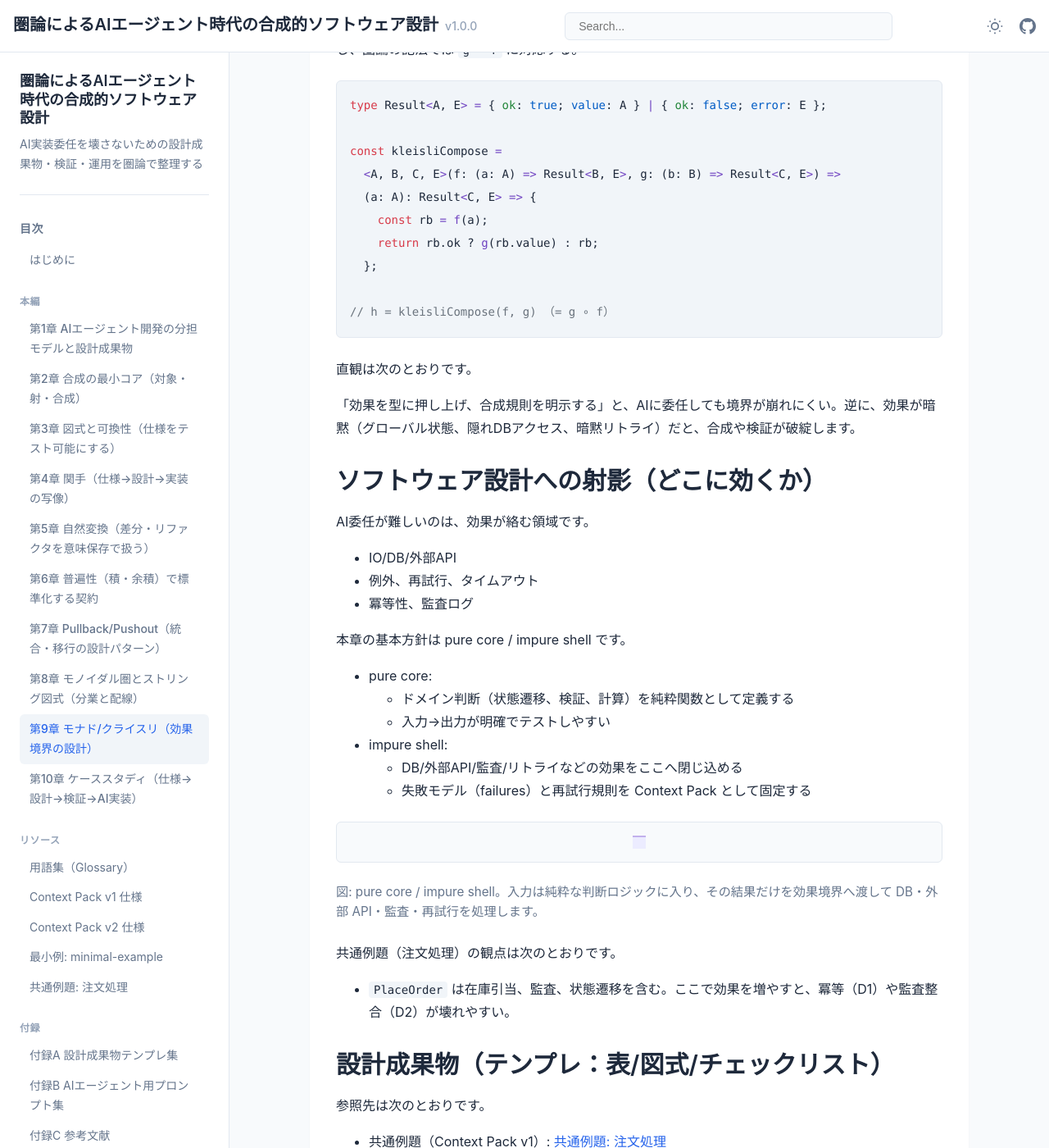
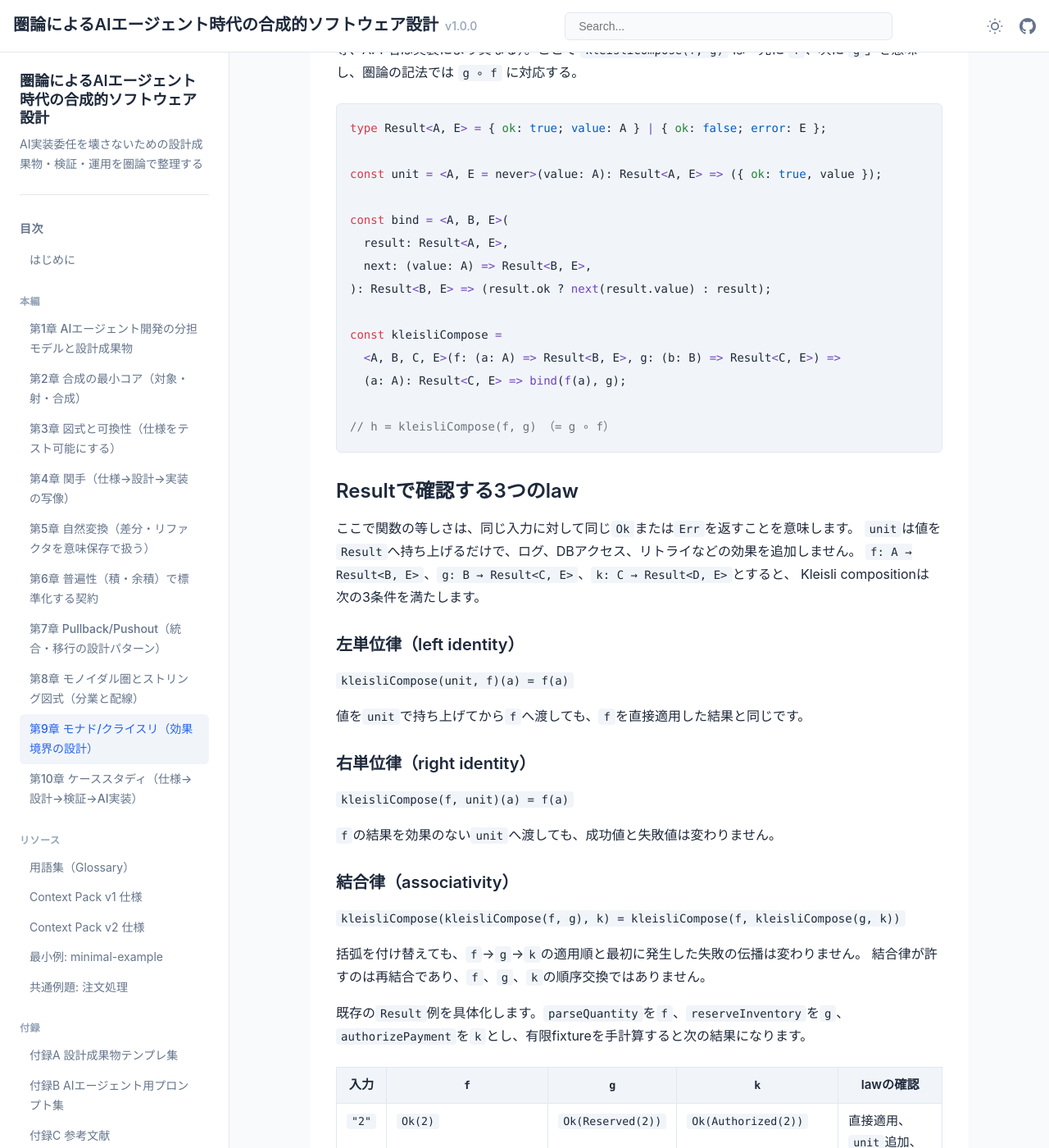
Before and after one commit to itdojp/categorical-software-design-book, a Jekyll site: the page built from chapters/chapter09/index.md, in a window 1280 px wide and 1400 px high, scrolled down 986 px. Shown: the whole window at 82% size. Built offline with Jekyll 4.4.1, drawn with Linux system fonts in a browser that asks for light colours; some of the changed text lies outside the part shown.

Commit message:
docs: define Monad laws before runtime mapping (#149)
* docs: define Monad laws before runtime mapping

* fix: harden Monad law checker comparisons

````diff
--- a/chapters/chapter09/index.md
+++ b/chapters/chapter09/index.md
@@ -23,7 +23,7 @@ chapter: chapter09
 
 ## 圏論コア（定義・直観・ミニ例）
 
-モナド（Monad）とクライスリ（Kleisli）は、効果（IO/DB/例外/リトライ等）を含む計算を合成可能にするための枠組みです。本章では、厳密な公理よりも設計上の直観を優先します。
+モナド（Monad）とクライスリ（Kleisli）は、効果（IO/DB/例外/リトライ等）を含む計算を合成可能にするための枠組みです。本章では形式証明までは行いませんが、設計上の直観を支える3つのlawを先に明示します。
 
 - 効果付きの型: `M A`（例: `Result<A, E>`, `Task<A>`, `IO<A>`）
 - 効果付きの射（クライスリ射）: `A → M B`
@@ -40,15 +40,58 @@ chapter: chapter09
 ```ts
 type Result<A, E> = { ok: true; value: A } | { ok: false; error: E };
 
+const unit = <A, E = never>(value: A): Result<A, E> => ({ ok: true, value });
+
+const bind = <A, B, E>(
+  result: Result<A, E>,
+  next: (value: A) => Result<B, E>,
+): Result<B, E> => (result.ok ? next(result.value) : result);
+
 const kleisliCompose =
   <A, B, C, E>(f: (a: A) => Result<B, E>, g: (b: B) => Result<C, E>) =>
-  (a: A): Result<C, E> => {
-    const rb = f(a);
-    return rb.ok ? g(rb.value) : rb;
-  };
+  (a: A): Result<C, E> => bind(f(a), g);
 
 // h = kleisliCompose(f, g) （= g ∘ f）
 ```
+
+### Resultで確認する3つのlaw
+
+ここで関数の等しさは、同じ入力に対して同じ`Ok`または`Err`を返すことを意味します。
+`unit`は値を`Result`へ持ち上げるだけで、ログ、DBアクセス、リトライなどの効果を追加しません。
+`f: A → Result<B, E>`、`g: B → Result<C, E>`、`k: C → Result<D, E>`とすると、
+Kleisli compositionは次の3条件を満たします。
+
+#### 左単位律（left identity）
+
+`kleisliCompose(unit, f)(a) = f(a)`
+
+値を`unit`で持ち上げてから`f`へ渡しても、`f`を直接適用した結果と同じです。
+
+#### 右単位律（right identity）
+
+`kleisliCompose(f, unit)(a) = f(a)`
+
+`f`の結果を効果のない`unit`へ渡しても、成功値と失敗値は変わりません。
+
+#### 結合律（associativity）
+
+`kleisliCompose(kleisliCompose(f, g), k) = kleisliCompose(f, kleisliCompose(g, k))`
+
+括弧を付け替えても、`f`→`g`→`k`の適用順と最初に発生した失敗の伝播は変わりません。
+結合律が許すのは再結合であり、`f`、`g`、`k`の順序交換ではありません。
+
+既存の`Result`例を具体化します。`parseQuantity`を`f`、`reserveInventory`を`g`、
+`authorizePayment`を`k`とし、有限fixtureを手計算すると次の結果になります。
+
+| 入力 | `f` | `g` | `k` | lawの確認 |
+| --- | --- | --- | --- | --- |
+| `"2"` | `Ok(2)` | `Ok(Reserved(2))` | `Ok(Authorized(2))` | 直接適用、`unit`追加、どちらの括弧でも同じ成功値 |
+| `"0"` | `Err(InvalidQuantity)` | 未実行 | 未実行 | left/right identityでも同じ失敗、結合位置に依存せず前段失敗を伝播 |
+| `"4"` | `Ok(4)` | `Err(OutOfStock)` | 未実行 | どちらの括弧でも在庫失敗を返し、後段を実行しない |
+| `"3"` | `Ok(3)` | `Ok(Reserved(3))` | `Err(PaymentDeclined)` | どちらの括弧でも同じ後段失敗 |
+
+この確認は`scripts/check-monad-laws.js`でも同じfixtureに対して実行します。
+形式証明の代替ではありませんが、本文の式と実行例が乖離する回帰を検出できます。
 
 直観は次のとおりです。
 
@@ -135,13 +178,16 @@ Model Context Protocol（MCP）は、LLM アプリケーションと外部デー
 | --- | --- |
 | `A` | tool input schema |
 | `B` | tool output schema |
-| `M` | 外部世界との相互作用、失敗、権限、監査、非決定性 |
+| `M` | 外部世界との相互作用、失敗、権限、監査、非決定性を表す設計上の文脈 |
 | Kleisli composition | tool call chain / workflow |
-| unit | 純粋値を effect context へ持ち上げる |
-| bind | 前段 tool 結果を次段 tool へ渡す |
-| law violation | retry、重複実行、副作用漏れ、監査欠落、非 idempotent 実行 |
+| unit | 効果を増やさず、検証済みの値をruntime contractへ持ち上げる操作に対応づける |
+| bind | 前段toolの成功結果だけを次段toolへ渡し、失敗を短絡する操作に対応づける |
+| law | runtimeを再構成しても出力・効果・trace契約が変わらないかを見る検証観点 |
 
-この対応で重要なのは、tool call chain を「便利な手順」ではなく、合成される効果としてレビューすることです。`get_order` の出力を `cancel_order` に渡す場合、`tenant_id`、権限、`Order.state`、idempotency key、監査イベントが保存されなければ、Kleisli 合成の直観は破綻します。
+この表は**設計上の対応づけ（比喩）**であり、任意のagent runtimeが数学的にMonadであるという証明ではありません。
+検証対象は、再構成後の出力、tool実行回数、権限、idempotency key、retry境界、監査イベント、traceです。
+各項目が定めた契約と一致することを確認します。`get_order`の出力を`cancel_order`に渡す場合、
+`tenant_id`、権限、`Order.state`、idempotency key、監査イベントが保存されなければ、Kleisli合成の直観は破綻します。
 
 ```yaml
 agent_runtime:
@@ -192,20 +238,23 @@ agent_runtime:
 
 OpenAI Agents SDK は、Agents、tools、handoffs、guardrails、tracing などの primitives を提供する実装例です。公式ドキュメントでは、guardrails は input / output / tool invocation の検証点として説明され、tracing は generation、function tool call、guardrail、handoff などを span として記録します（[Agents SDK Guardrails](https://openai.github.io/openai-agents-python/guardrails/)、[Agents SDK Tracing](https://openai.github.io/openai-agents-python/tracing/)）。ただし、本書では特定 SDK に閉じません。OpenAI Agents SDK、GitHub Copilot agent、Codex などは、Agent Runtime Contract を実装・運用する具体例として扱います。
 
-### law violation をレビュー観点へ落とす
+### lawから観測可能なruntime symptomへ落とす
 
-Kleisli の law をここで証明する必要はありません。実務では、破綻を次のレビュー観点へ落とします。
+実務では、数学的な関数等価性をそのまま主張せず、runtime contract上の観測項目へ変換します。
 
-- retry:
-  - 同じ `idempotency_key` で二重取消が起きないか。
-- 重複実行:
-  - tool call が再実行されても監査イベントが二重集計されないか。
-- 副作用漏れ:
-  - `get_order` のような read tool が write を行っていないか。
-- 監査欠落:
-  - `cancel_order` 成功時に `tool_call` と `guardrail_result` の trace が残るか。
-- 非 idempotent 実行:
-  - retry policy が bounded で、失敗時の再実行条件が明示されているか。
+| law | 対応づける変更 | 検証条件 | violationで観測されるsymptom |
+| --- | --- | --- | --- |
+| left identity | 入力を効果のないadapterで包んでからtoolへ渡す | adapter有無でtool入力、出力、実行回数、権限判定、traceが同じ | adapterがDB/toolを呼ぶ、監査が二重化する、tenant束縛が変わる |
+| right identity | chain末尾へ効果のないpass-throughを追加する | 成功/失敗、状態、監査イベント、idempotency keyが変わらない | `Err`が成功へ変換される、余分なwriteが起きる、監査やidempotency keyが失われる |
+| associativity | `f`→`g`→`k`の順序を保ったままworkflowの括弧だけを付け替える | 両構成でtool call列、最初の失敗、retry回数、出力、traceが同じ | retry範囲が変わる、toolが重複実行される、失敗後に後段が走る、traceが欠落する |
+
+したがって、レビューとproperty testでは少なくとも次を観測します。
+
+- 同じ`idempotency_key`で二重取消・二重監査が起きない。
+- read toolが隠れたwriteを行わず、失敗後に後段toolを呼ばない。
+- workflowの再グループ化でretry policyの条件・回数・backoff・timeoutが変わらない。
+- `cancel_order`成功/失敗の両方で`tool_call`と`guardrail_result`のtraceが契約どおり残る。
+- toolの順序交換はlawの検証に含めず、必要なら別の業務仕様として検証する。
 
 
 ## 第9章補論: Monad から Algebraic Effects へ
````
Also changed, not shown: GLOSSARY.md (+2 -2 lines), scripts/check-monad-laws.js (added, +286 -0 lines), .github/workflows/ci.yml, 1 other file.
